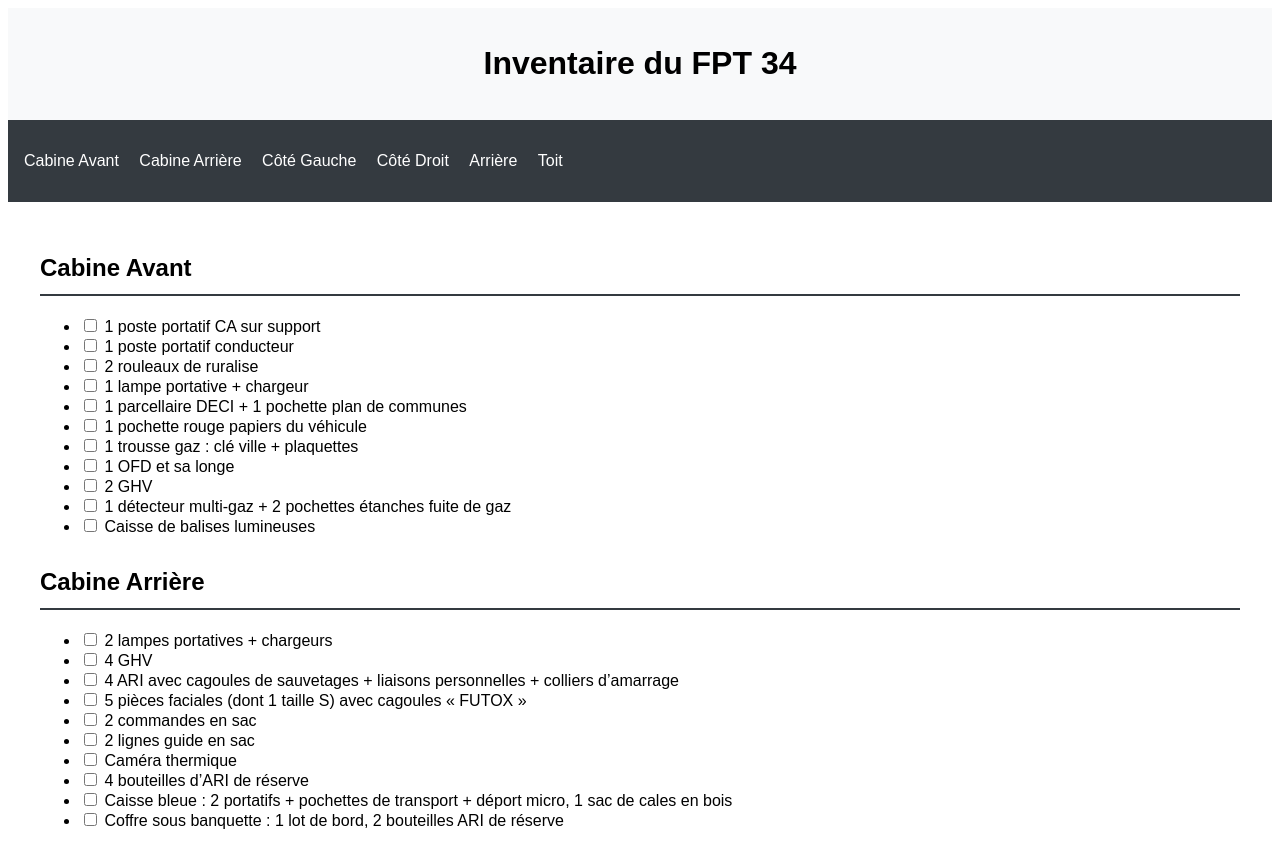
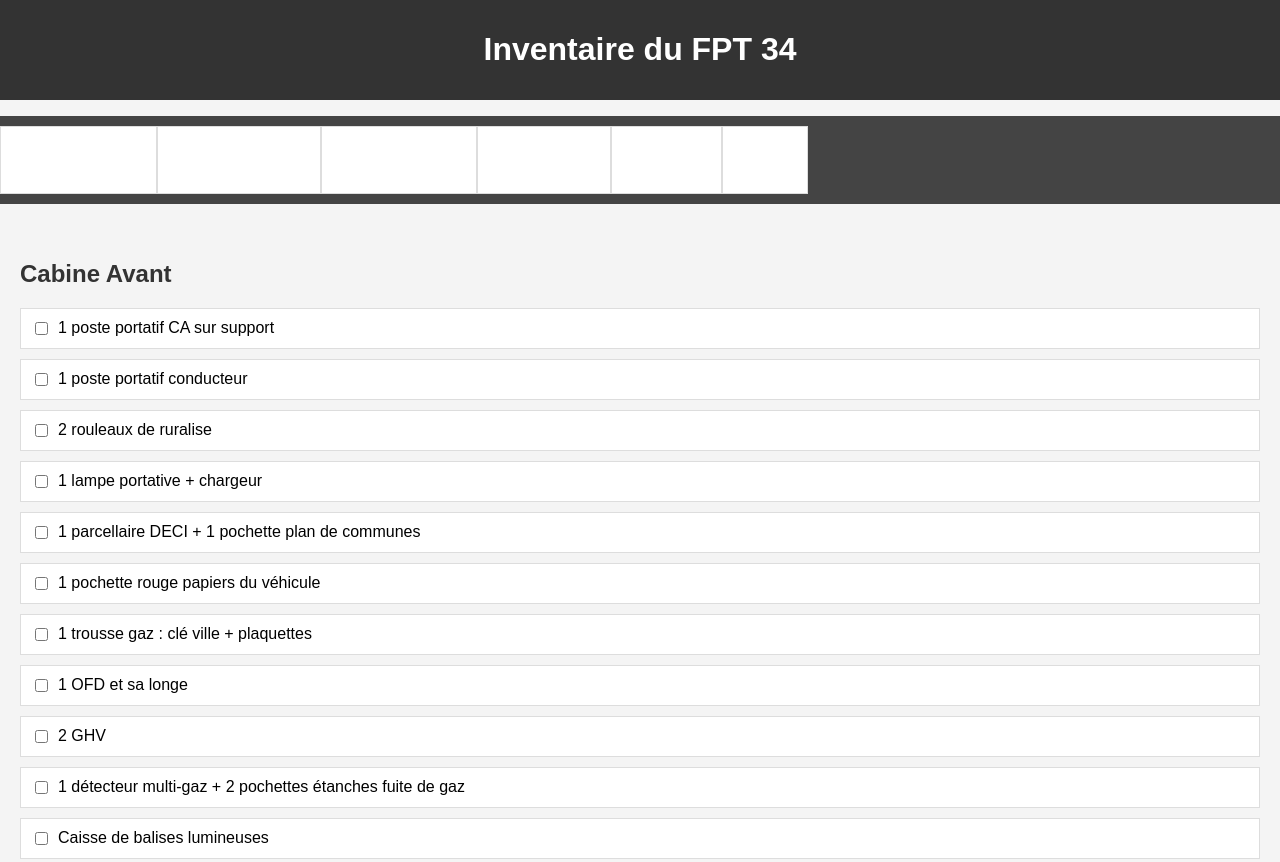
Before and after one commit to Bougoula/FPT34, a plain HTML site: page index.html in a window 1280 px wide. Shown: the top 862 px of the page. Drawn offline with Linux system fonts and the light colour scheme.

Commit message:
Update Styles.css

```diff
--- a/Styles.css
+++ b/Styles.css
@@ -1,42 +1,61 @@
 body {
     font-family: Arial, sans-serif;
+    background-color: #f4f4f4;
+    margin: 0;
+    padding: 0;
 }
 
 header {
-    background-color: #f8f9fa;
-    padding: 1em;
+    background-color: #333;
+    color: #fff;
+    padding: 10px 0;
     text-align: center;
-}
-
-nav {
-    background-color: #343a40;
-    padding: 1em;
 }
 
 nav ul {
     list-style: none;
     padding: 0;
+    background-color: #444;
+    overflow: hidden;
 }
 
 nav ul li {
-    display: inline;
-    margin-right: 1em;
+    float: left;
 }
 
 nav ul li a {
+    display: block;
+    padding: 14px 20px;
+    text-decoration: none;
     color: #fff;
-    text-decoration: none;
+}
+
+nav ul li a:hover {
+    background-color: #555;
 }
 
 main {
-    padding: 2em;
-}
-
-section {
-    margin-bottom: 2em;
+    padding: 20px;
 }
 
 h2 {
-    border-bottom: 2px solid #343a40;
-    padding-bottom: 0.5em;
+    color: #333;
 }
+
+ul {
+    list-style: none;
+    padding: 0;
+}
+
+ul li {
+    background: #fff;
+    margin: 10px 0;
+    padding: 10px;
+    border: 1px solid #ddd;
+    display: flex;
+    align-items: center;
+}
+
+ul li input[type="checkbox"] {
+    margin-right: 10px;
+}
```
